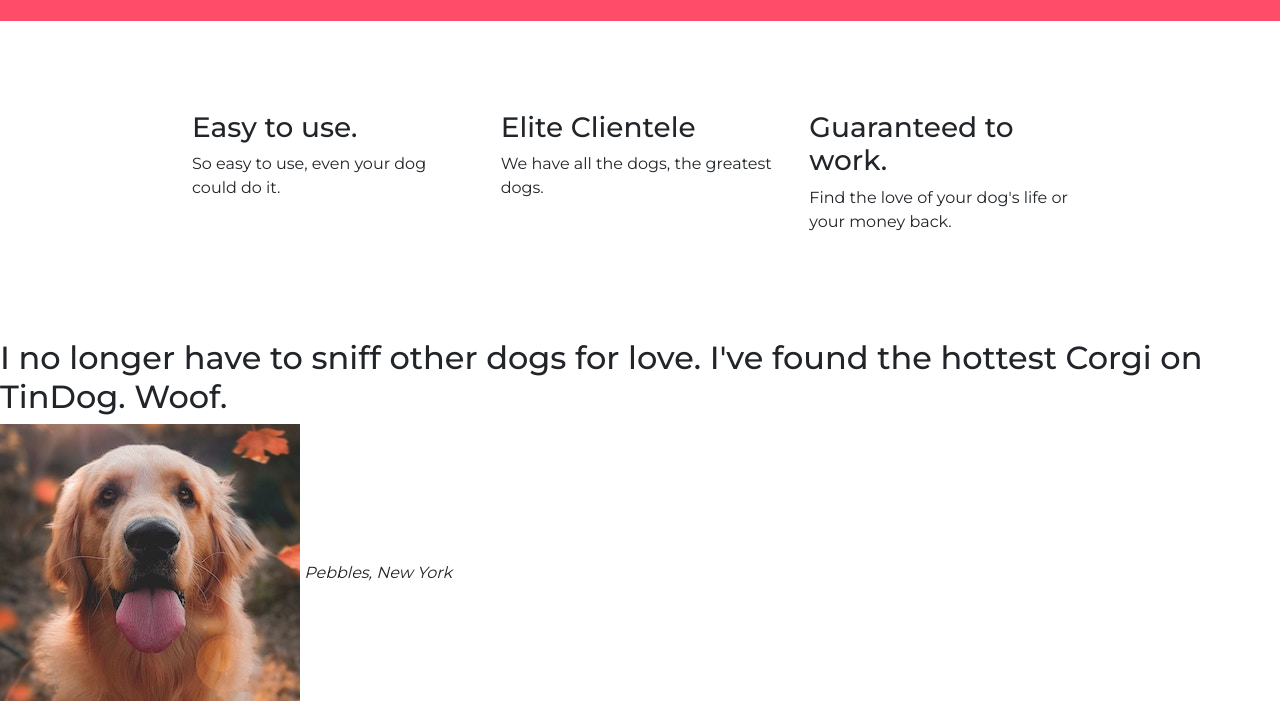
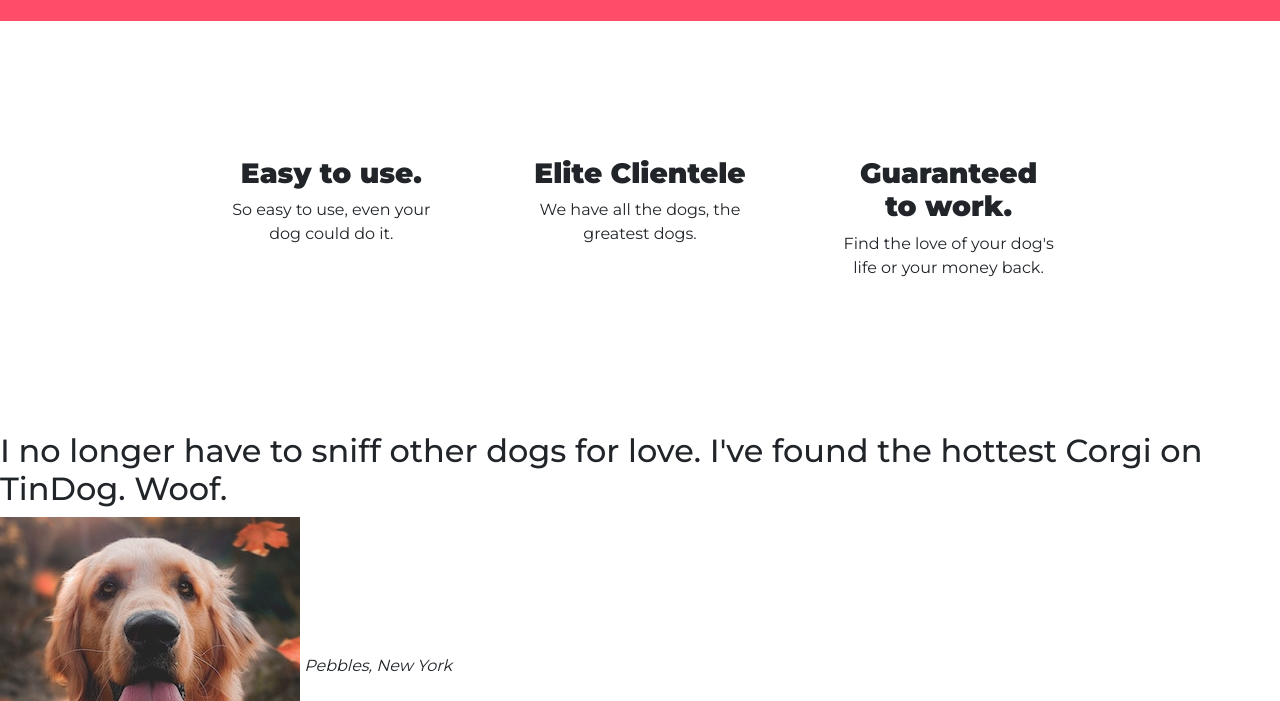
Before and after one commit to miguelcoria94/TinDog-App-Landing-Page, a plain HTML site: page index.html in a window 1280 px wide. Shown: the part 722-1423 px from the top of the page. Drawn offline with nearby package versions, Linux system fonts and the light colour scheme.

Commit message:
added bolder font

```diff
--- a/css/styles.css
+++ b/css/styles.css
@@ -16,6 +16,11 @@ h1 {
     font-weight: 900;
     font-size: 3.5rem;
     line-height: 1.5;
+}
+
+h3 {
+    font-family: Montserrat;
+    font-weight: 900;
 }
 
 /* NAVIGATION BAR */
@@ -60,3 +65,8 @@ h1 {
 #features {
     padding: 7% 15%;
 }
+
+.feature-box {
+    text-align: center;
+    padding: 5%;
+}
```
